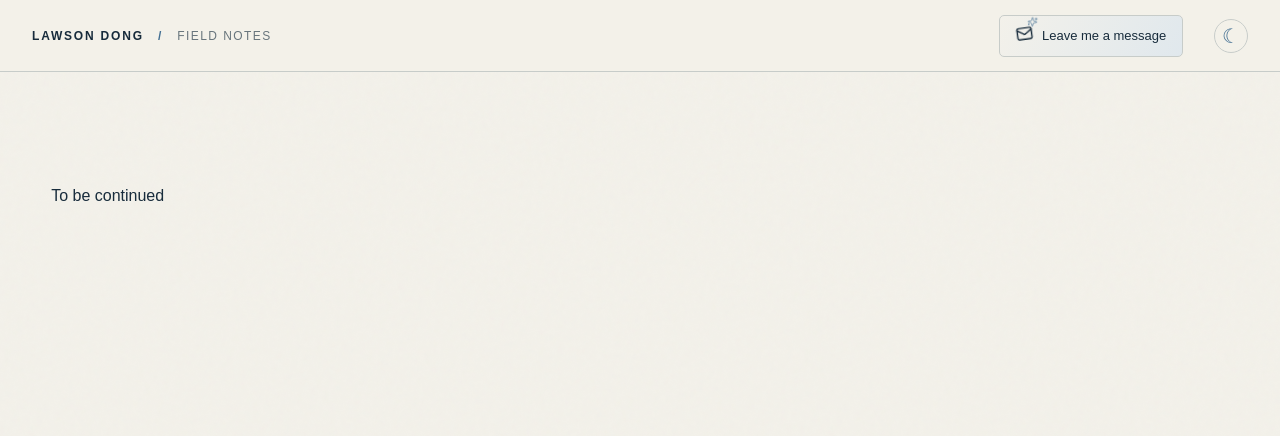
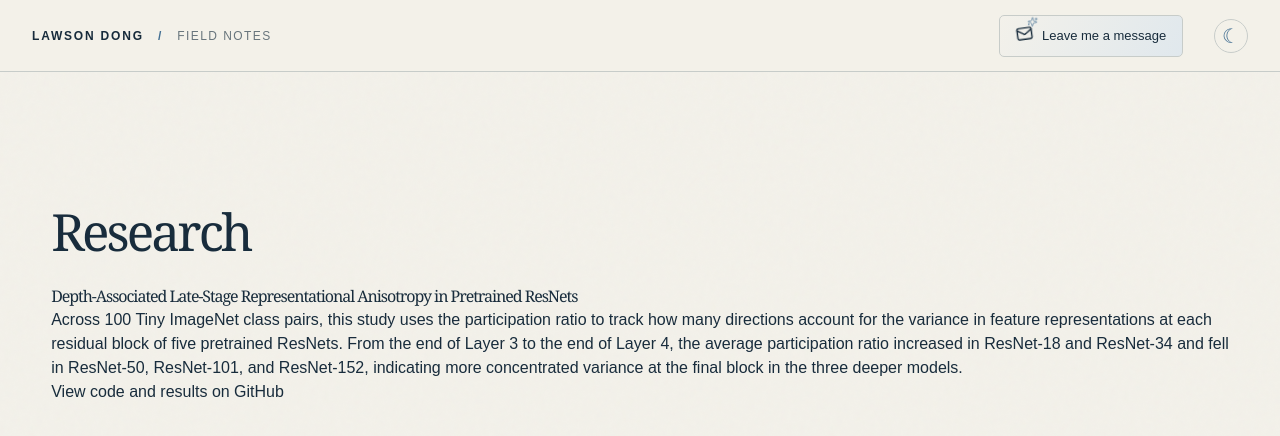
Before and after one commit to Lawson-Dong/personal-website, a Next.js app: page /research in a window 1280 px wide. Shown: the top 436 px of the page. Built offline with nearby package versions, Linux system fonts and the light colour scheme.

Commit message:
Add ResNet representation geometry project to Research

```diff
--- a/app/research/page.tsx
+++ b/app/research/page.tsx
@@ -3,7 +3,29 @@ export const metadata = { title: "Research" };
 export default function Research() {
   return (
     <main className="section shell" id="research">
-      <p>To be continued</p>
+      <h1 className="portal-title">Research</h1>
+      <article aria-labelledby="resnet-anisotropy">
+        <h2 id="resnet-anisotropy">
+          Depth-Associated Late-Stage Representational Anisotropy in Pretrained ResNets
+        </h2>
+        <p>
+          Across 100 Tiny ImageNet class pairs, this study uses the participation ratio to
+          track how many directions account for the variance in feature representations
+          at each residual block of five pretrained ResNets. From the end of Layer 3 to
+          the end of Layer 4, the average participation ratio increased in ResNet-18 and
+          ResNet-34 and fell in ResNet-50, ResNet-101, and ResNet-152, indicating more
+          concentrated variance at the final block in the three deeper models.
+        </p>
+        <p>
+          <a
+            href="https://github.com/Lawson-Dong/Depth-Associated-Late-Stage-Representational-Anisotropy-in-Pretrained-ResNets"
+            target="_blank"
+            rel="noopener noreferrer"
+          >
+            View code and results on GitHub
+          </a>
+        </p>
+      </article>
     </main>
   );
 }
```
